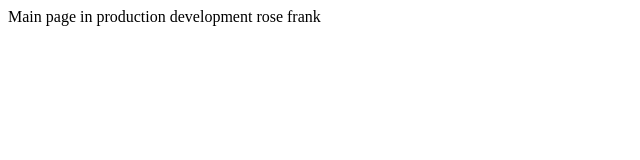
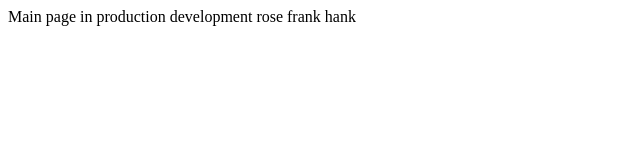
Before and after one commit to simpsons01/project-for-cicd, a Vue app: page / in a window 1280 px wide. Shown: the top 160 px of the page, without its empty margins (0-640 px from the left). Built offline with nearby package versions, Linux system fonts and the light colour scheme.

Commit message:
add hank in App.vue

```diff
--- a/src/App.vue
+++ b/src/App.vue
@@ -3,6 +3,7 @@
     Main page in production {{ stag }}
     rose
     frank
+    hank
   </div>
 </template>
 
```
